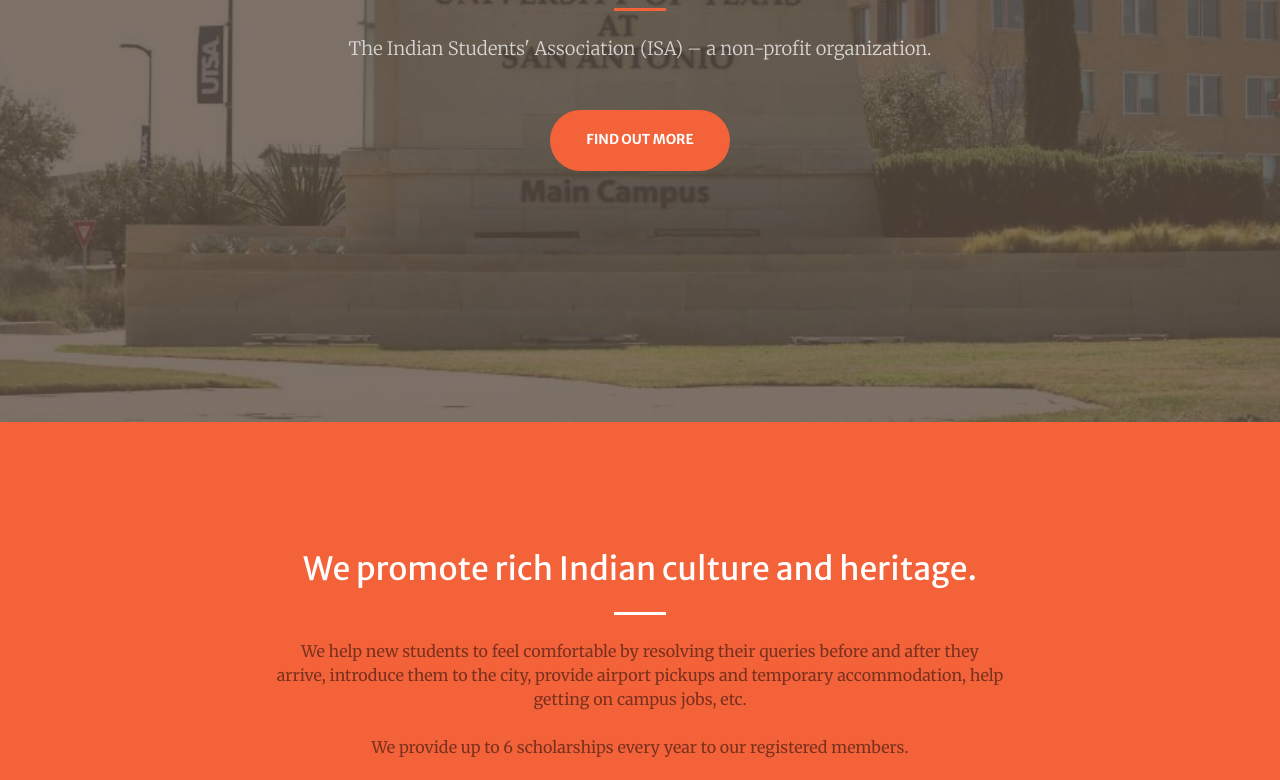
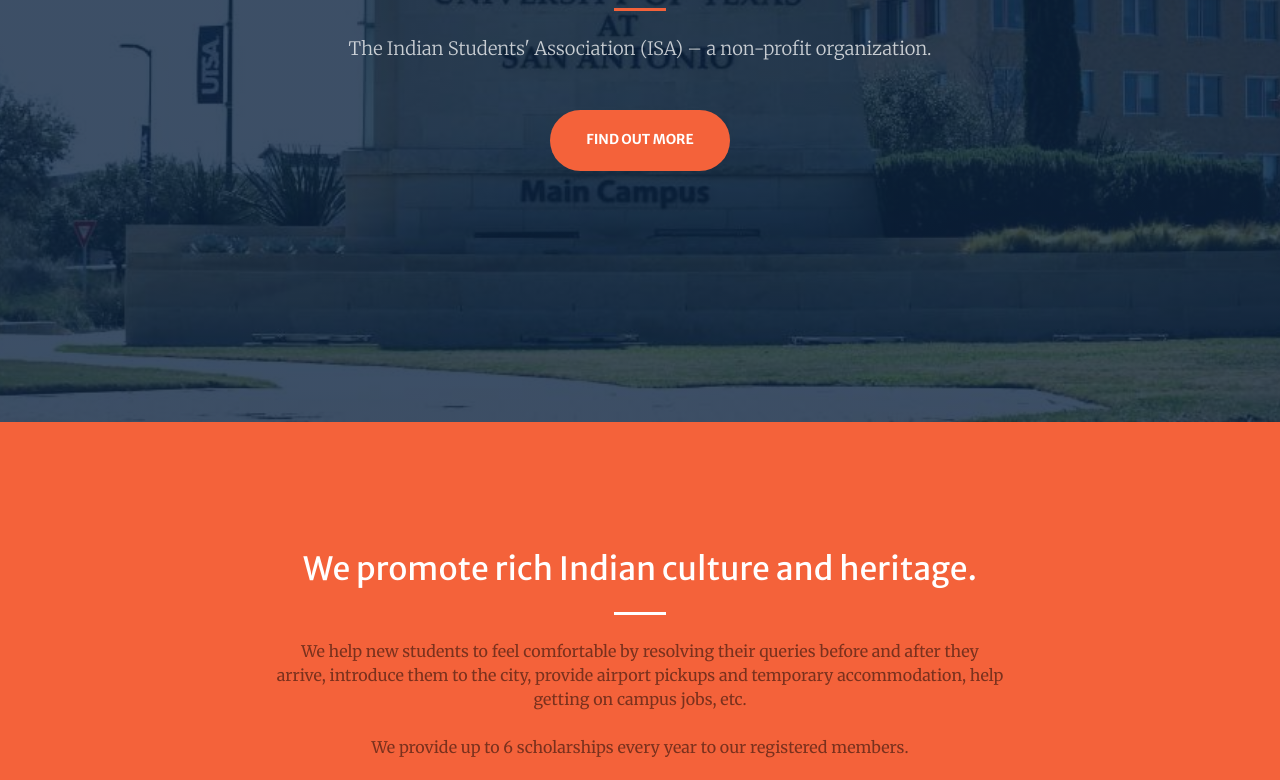
Before and after one commit to vib795/ISA, a website: page src/pug/index.pug in a window 1280 px wide. Shown: the part 378-1158 px from the top of the page. Drawn offline with nearby package versions, Linux system fonts and the light colour scheme; files that its build step writes are made by us from their sources; files whose address does not match are found by name.

Commit message:
nothing much

```diff
--- a/src/scss/_navbar.scss
+++ b/src/scss/_navbar.scss
@@ -59,7 +59,7 @@
             .navbar-brand {
                 color: $gray-900;
                 &:hover {
-                    color: $primary;
+                    color: #0c2340;
                 }
             }
             .navbar-nav {
--- a/src/scss/_variables.scss
+++ b/src/scss/_variables.scss
@@ -3,7 +3,7 @@
 //- Override and add to color system
 
 $orange: #f4623a;
-$brown: #5c4d42;
+$brown: #0c2340;
 
 //- Override primary color
 $primary: $orange;
```
Also changed, not shown: dist/css/styles.css.
